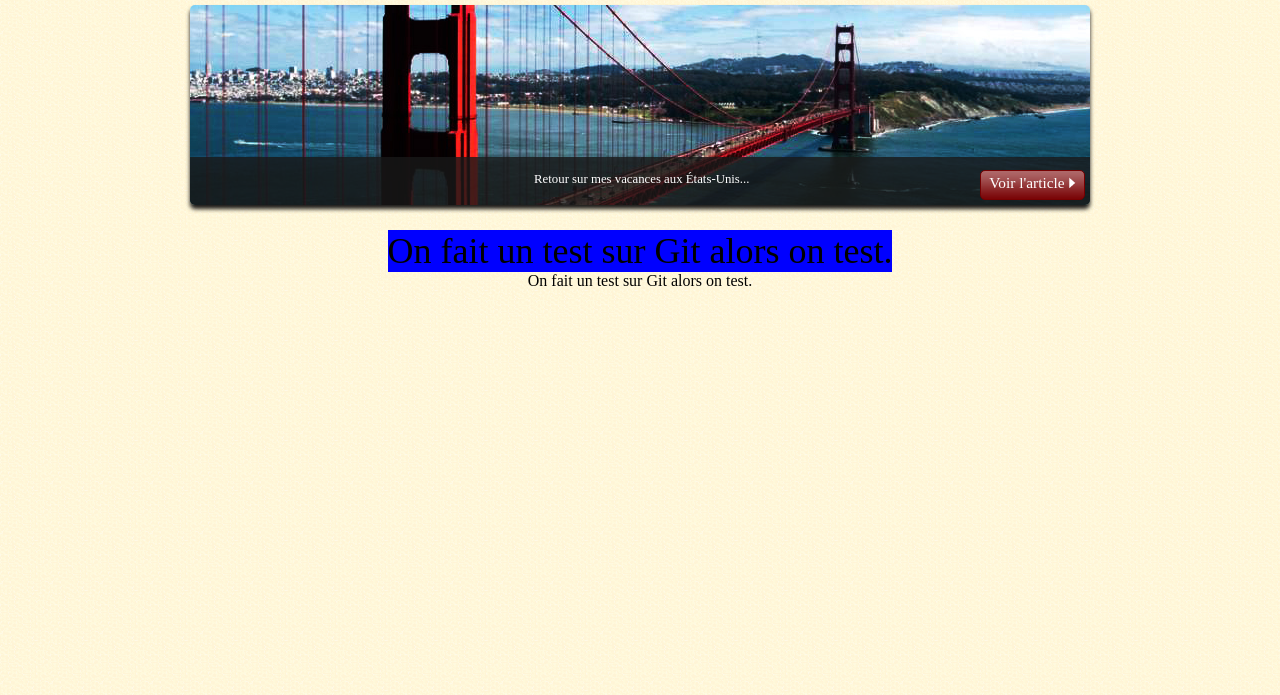
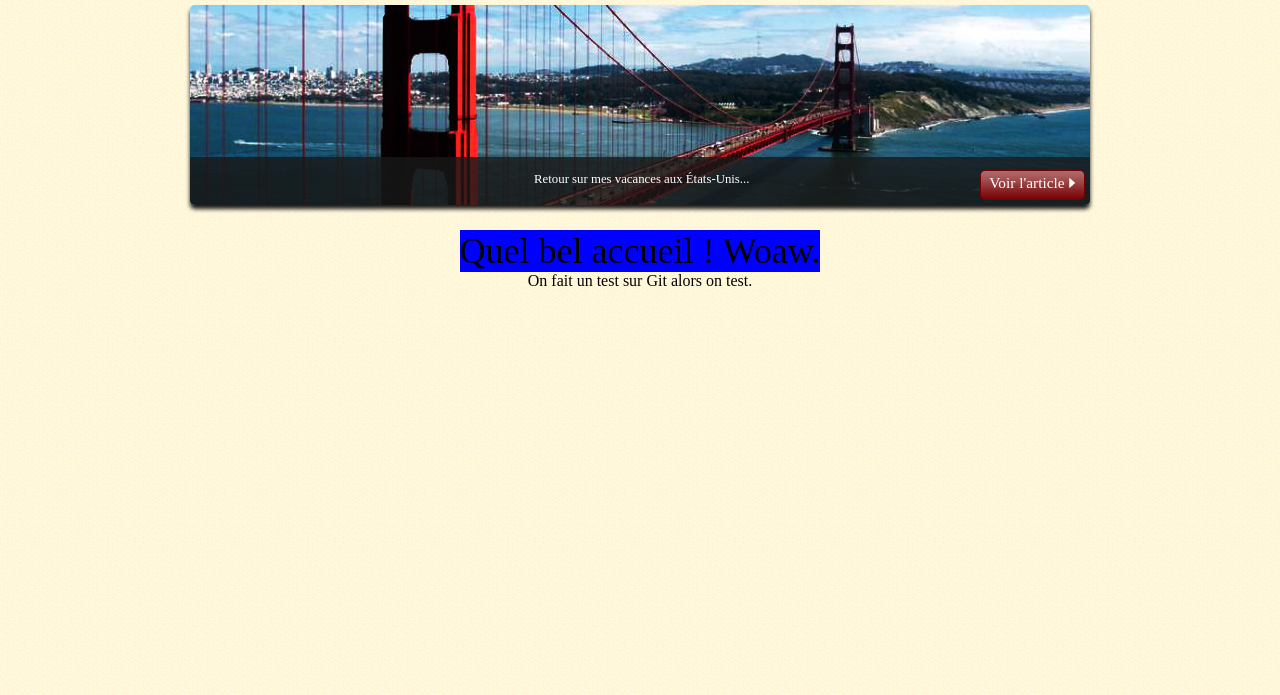
Before and after one commit to Virgil59/testgroupe, a plain HTML site: page accueil.html in a window 1280 px wide. Shown: the part 105-800 px from the top of the page. Drawn offline with Linux system fonts and the light colour scheme.

Commit message:
Ajout de contenu sur la page Accueil2

```diff
--- a/accueil.html
+++ b/accueil.html
@@ -34,7 +34,7 @@
         </div>
 
         <main>
-            <p>On fait un test sur Git alors on test.</p>
+            <p>Quel bel accueil ! Woaw.</p>
         </main>
         <footer>
             <p>On fait un test sur Git alors on test.</p>
```
